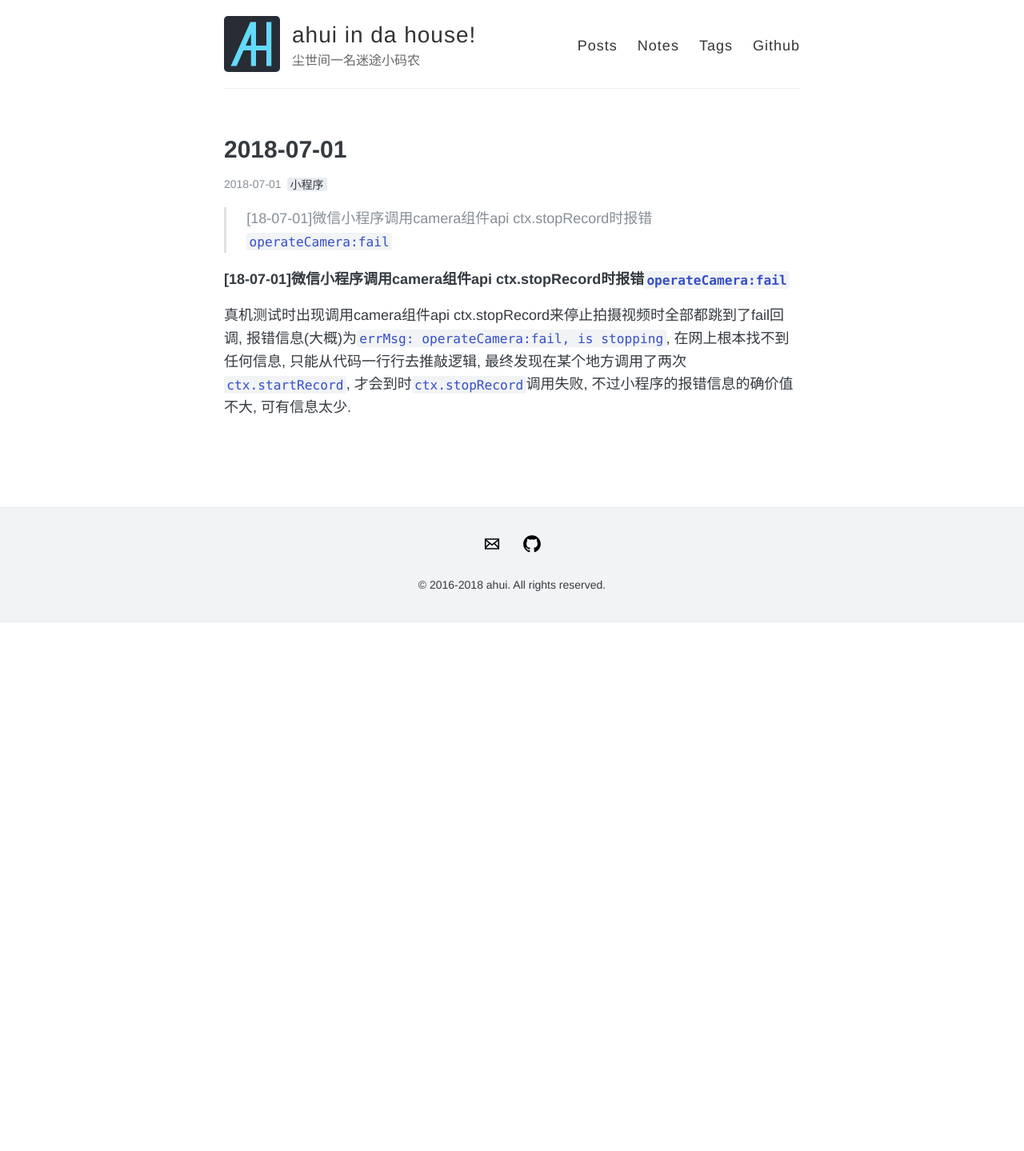
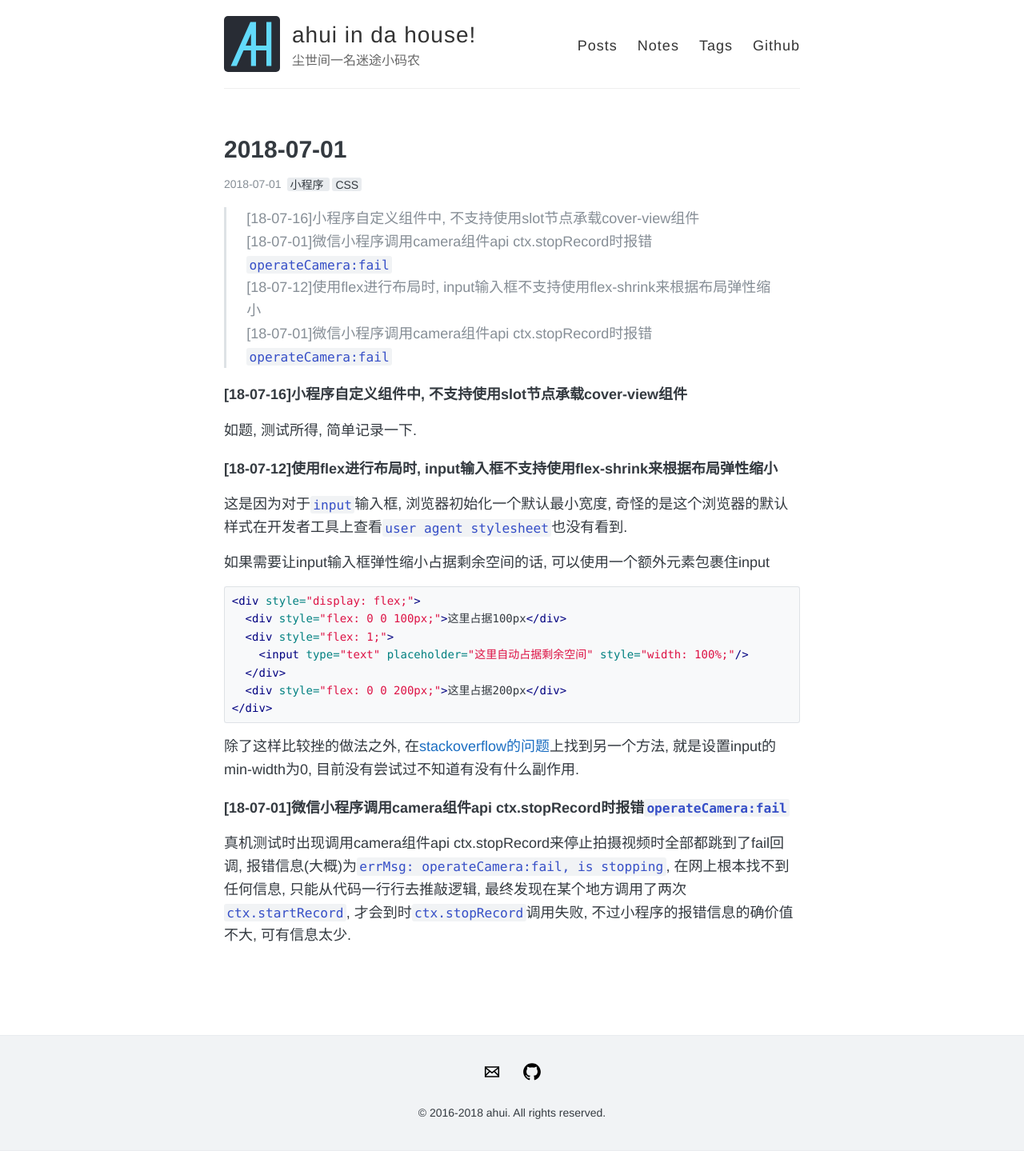
Before and after one commit to funkyLover/blog, a Jekyll site: the page built from notes/_posts/2018-07-01-notes.md, in a window 1280 px wide. Shown: the whole page at 80% size. Built offline with Jekyll 4.4.1, drawn with Linux system fonts in a browser that asks for light colours; comment, search, counter and statistics services are not loaded; before the commit the page ends 900 px from its top, so only the background shows below that.

Commit message:
+ notes;

````diff
--- a/notes/_posts/2018-07-01-notes.md
+++ b/notes/_posts/2018-07-01-notes.md
@@ -2,12 +2,37 @@
 layout: post
 title: "2018-07-01"
 date: 2018-07-01
-tags: [小程序]
+tags: [小程序, CSS]
 comments: true
 share: true
 ---
 
+> [18-07-16]小程序自定义组件中, 不支持使用slot节点承载cover-view组件 <br>
 > [18-07-01]微信小程序调用camera组件api ctx.stopRecord时报错`operateCamera:fail` <br>
+> [18-07-12]使用flex进行布局时, input输入框不支持使用flex-shrink来根据布局弹性缩小 <br>
+> [18-07-01]微信小程序调用camera组件api ctx.stopRecord时报错`operateCamera:fail` <br>
+
+##### [18-07-16]小程序自定义组件中, 不支持使用slot节点承载cover-view组件
+
+如题, 测试所得, 简单记录一下.
+
+##### [18-07-12]使用flex进行布局时, input输入框不支持使用flex-shrink来根据布局弹性缩小
+
+这是因为对于`input`输入框, 浏览器初始化一个默认最小宽度, 奇怪的是这个浏览器的默认样式在开发者工具上查看`user agent stylesheet`也没有看到.
+
+如果需要让input输入框弹性缩小占据剩余空间的话, 可以使用一个额外元素包裹住input
+
+```html
+<div style="display: flex;">
+  <div style="flex: 0 0 100px;">这里占据100px</div>
+  <div style="flex: 1;">
+    <input type="text" placeholder="这里自动占据剩余空间" style="width: 100%;"/>
+  </div>
+  <div style="flex: 0 0 200px;">这里占据200px</div>
+</div>
+```
+
+除了这样比较挫的做法之外, 在[stackoverflow的问题](https://stackoverflow.com/questions/42421361/input-button-elements-not-shrinking-in-a-flex-container)上找到另一个方法, 就是设置input的min-width为0, 目前没有尝试过不知道有没有什么副作用.
 
 ##### [18-07-01]微信小程序调用camera组件api ctx.stopRecord时报错`operateCamera:fail`
 
````
